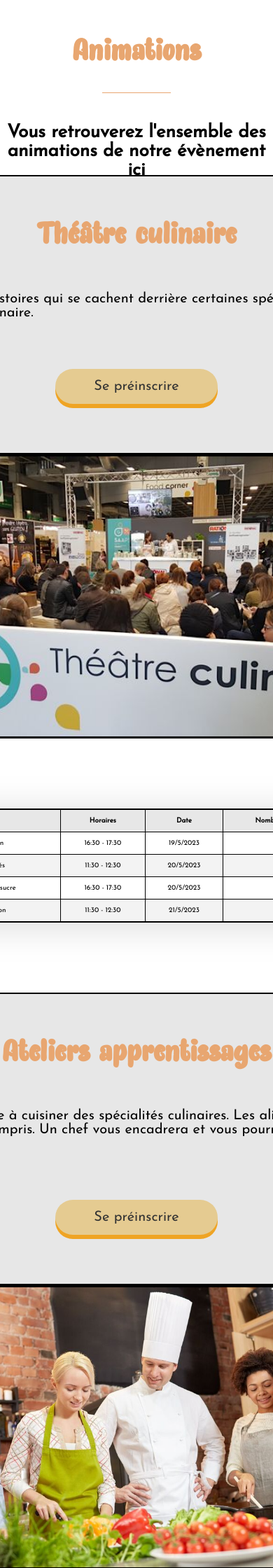
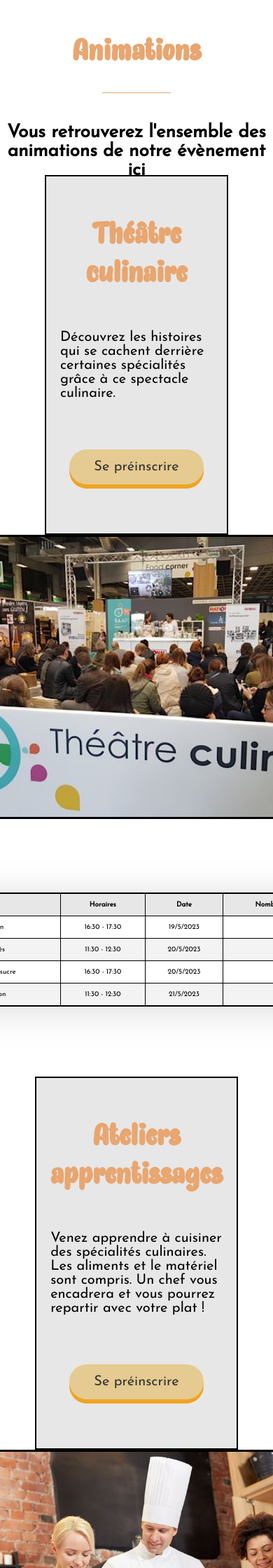
Before and after one commit to LylaCeles/SAE-WebWeek, a PHP site: page /animation.php in a window 390 px wide; the page is wider, and only the part inside the window is pictured. Shown: the part 360-2600 px from the top of that part at 70% size. Run offline with PHP 8.4, Linux system fonts and the light colour scheme; data comes from the database, SQL or seed files in the repository; data that the repository does not hold is empty.

Commit message:
Button responsive et animation amélioré

```diff
--- a/CSS/animation.css
+++ b/CSS/animation.css
@@ -63,19 +63,6 @@ ul {
   border: solid;
 }
 
-@media (max-width: 1110px) {
-
-  .right{
-    display: flex;
-    align-items: center;
-    justify-content: center;
-    margin-top: 0;
-  }
-  .card {
-    flex-direction: column;
-  }
-
-}
 
 
 /* **************** TABLEAUX INFORMATIONS ********************** */
@@ -110,9 +97,7 @@ tbody tr:nth-child(even){
 }
 
 @media screen and (max-width: 550px) {
-  body {
-    align-items: flex-start;
-  }
+
   .table-style  {
     width: 100%;
     margin: 0px;
--- a/CSS/global.css
+++ b/CSS/global.css
@@ -68,7 +68,7 @@ h3 {
     font-size: 20px;
     font-weight: lighter;
     color: #333;
-    padding: 15px 55px;
+    padding: 15px 35px;
     background: #e5cb91;
     outline: none;
     border: none;
--- a/CSS/preinscription.css
+++ b/CSS/preinscription.css
@@ -6,7 +6,7 @@
 }
 
 .container > p{
-    margin-bottom: 60px;
+    margin : 60px;
 }
 
 form{
@@ -51,6 +51,7 @@ img {
 
     .btn {
         width: 55%;
+        padding: 8px 35px;
     }
 
 }
--- a/CSS/region.css
+++ b/CSS/region.css
@@ -26,7 +26,6 @@ section.flex > h3{
 .img{
   width: 60%;
 }
-
 /* ******************* CARTES ******************** */
 
 .container {
```
Also changed, not shown: CSS/index.css (+0 -8 lines).
